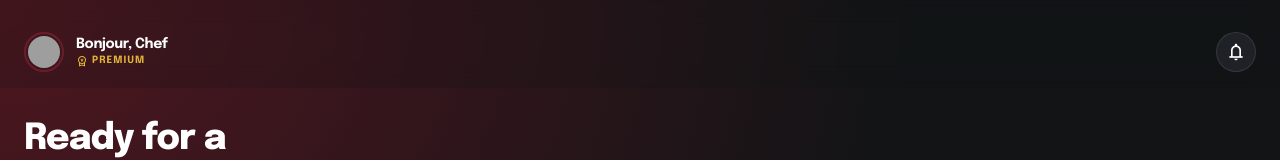
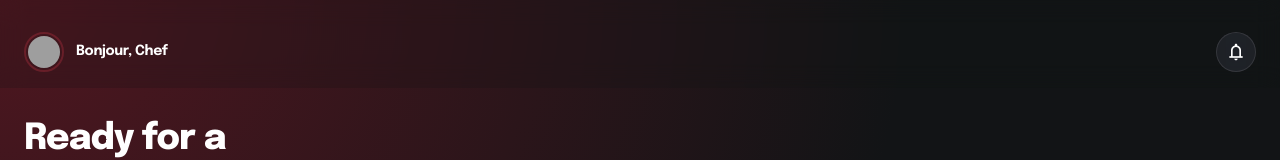
Before and after one commit to shronit94/my-first-repo, a React (Vite) app: page / in a window 1280 px wide. Shown: the top 160 px of the page. Built offline with nearby package versions, Linux system fonts and the light colour scheme; no server answers; grey boxes are pictures that could not be loaded.

Commit message:
Remove premium badge and gold icon from Header
Removed the premium badge section with:
- Gold 'Premium' text
- workspace_premium icon

Kept:
- 'Bonjour, Chef' greeting
- Chef avatar with burgundy border
- Notification bell icon

```diff
--- a/src/components/Header.jsx
+++ b/src/components/Header.jsx
@@ -14,10 +14,6 @@ const Header = () => {
           <h2 className="text-white text-sm font-bold leading-tight tracking-tight">
             Bonjour, Chef
           </h2>
-          <span className="text-[10px] font-bold uppercase tracking-widest text-premium-gold flex items-center gap-1">
-            <span className="material-symbols-outlined !text-[12px]">workspace_premium</span>
-            Premium
-          </span>
         </div>
       </div>
       <div className="flex items-center gap-2">
```
